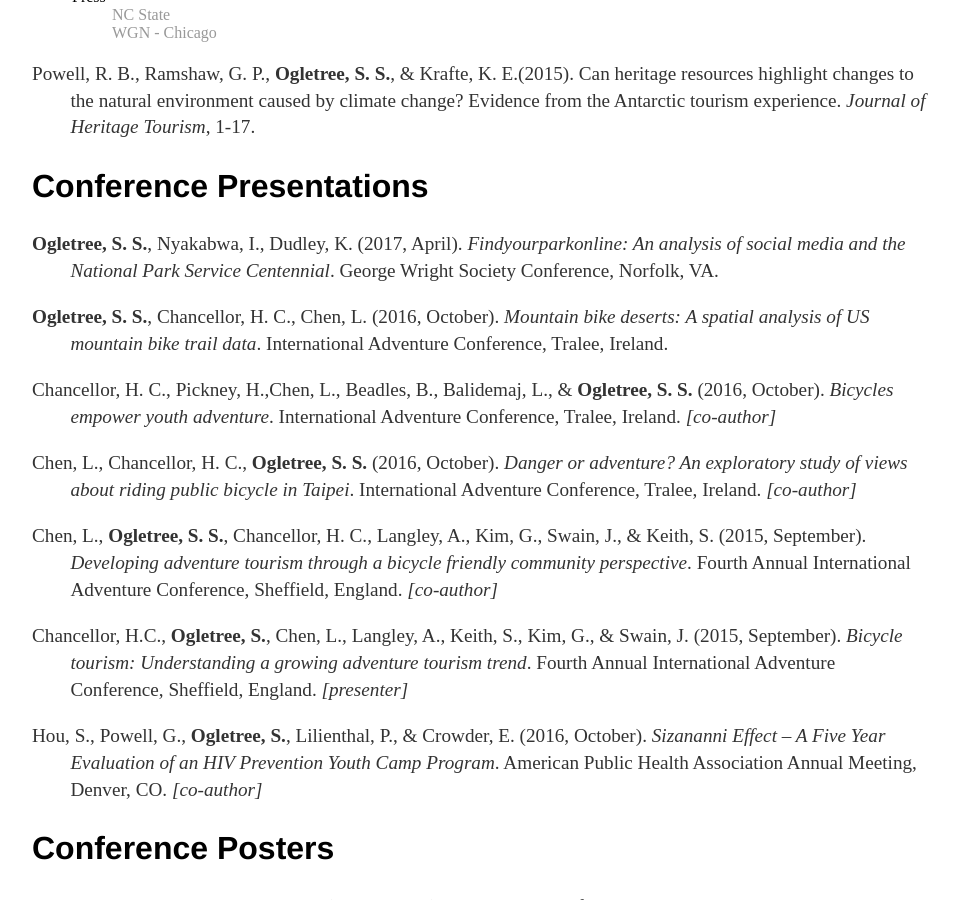
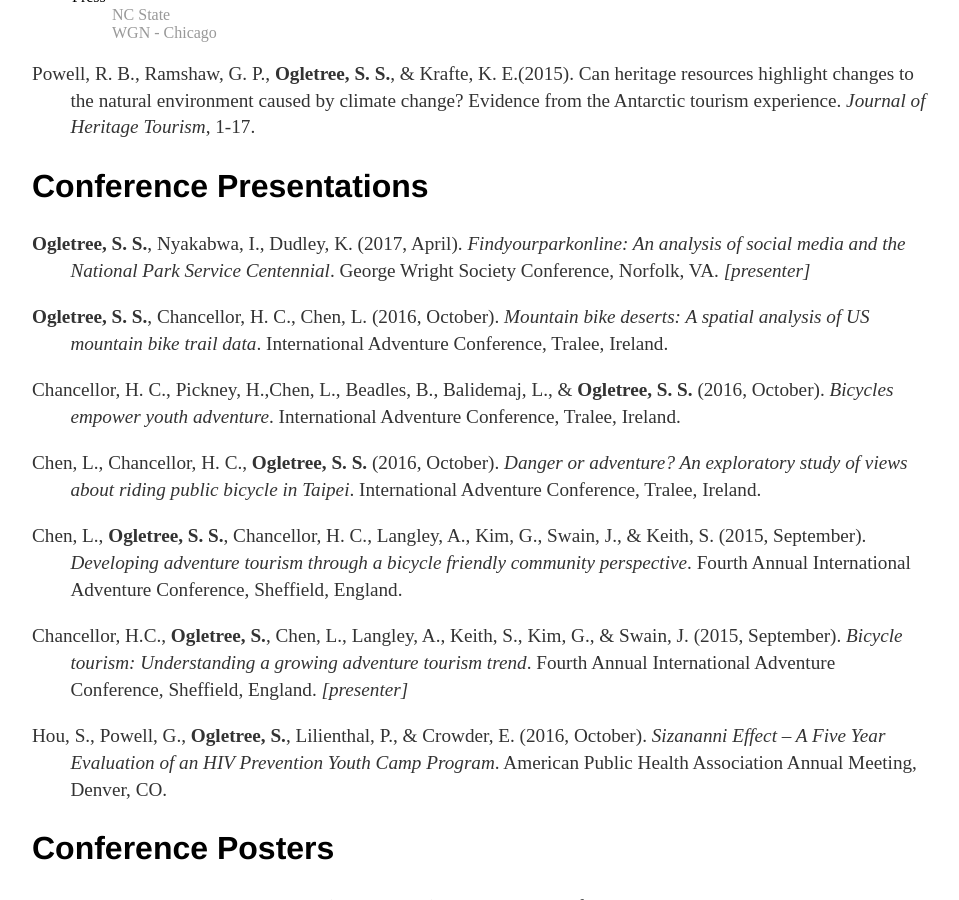
Before and after one commit to scottogletree/ogletrees.github.io, a Jekyll site: the page built from cv/index.html, in a window 1280 px wide and 900 px high, scrolled down 467 px. Shown: the whole window, without its empty margins (160-1119 px from the left). Built offline with Jekyll 4.4.1, drawn with Linux system fonts in a browser that asks for light colours.

Commit message:
Update index.html

```diff
--- a/cv/index.html
+++ b/cv/index.html
@@ -32,13 +32,13 @@ title: CV of S Ogletree
 
 		<h2>Conference Presentations</h2>
 		<p><b>Ogletree, S. S.</b>, Nyakabwa, I., Dudley, K. (2017, April). <em>Findyourparkonline: An analysis of social media
-and the National Park Service Centennial</em>. George Wright Society Conference, Norfolk, VA.</p>
+and the National Park Service Centennial</em>. George Wright Society Conference, Norfolk, VA. <em>[presenter]</em></p>
 		<p><b>Ogletree, S. S.</b>, Chancellor, H. C., Chen, L. (2016, October). <em>Mountain bike deserts: A spatial analysis of US mountain bike trail data</em>. International Adventure Conference, Tralee, Ireland.</p>
-		<p>Chancellor, H. C., Pickney, H.,Chen, L., Beadles, B., Balidemaj, L., & <b>Ogletree, S. S.</b> (2016, October). <em>Bicycles empower youth adventure</em>. International Adventure Conference, Tralee, Ireland. <em>[co-author]</em></p>
-		<p>Chen, L., Chancellor, H. C., <b>Ogletree, S. S.</b> (2016, October). <em>Danger or adventure? An exploratory study of views about riding public bicycle in Taipei</em>. International Adventure Conference, Tralee, Ireland. <em>[co-author]</em></p>
-		<p>Chen, L., <b>Ogletree, S. S.</b>, Chancellor, H. C., Langley, A., Kim, G., Swain, J., & Keith, S. (2015, September). <em>Developing adventure tourism through a bicycle friendly community perspective</em>. Fourth Annual International Adventure Conference, Sheffield, England. <em>[co-author]</em></p>
+		<p>Chancellor, H. C., Pickney, H.,Chen, L., Beadles, B., Balidemaj, L., & <b>Ogletree, S. S.</b> (2016, October). <em>Bicycles empower youth adventure</em>. International Adventure Conference, Tralee, Ireland.</p>
+		<p>Chen, L., Chancellor, H. C., <b>Ogletree, S. S.</b> (2016, October). <em>Danger or adventure? An exploratory study of views about riding public bicycle in Taipei</em>. International Adventure Conference, Tralee, Ireland.</p>
+		<p>Chen, L., <b>Ogletree, S. S.</b>, Chancellor, H. C., Langley, A., Kim, G., Swain, J., & Keith, S. (2015, September). <em>Developing adventure tourism through a bicycle friendly community perspective</em>. Fourth Annual International Adventure Conference, Sheffield, England.</p>
 		<p>Chancellor, H.C., <b>Ogletree, S.</b>, Chen, L., Langley, A., Keith, S., Kim, G., & Swain, J. (2015, September). <em>Bicycle tourism: Understanding a growing adventure tourism trend</em>. Fourth Annual International Adventure Conference, Sheffield, England. <em>[presenter]</em></p>
-		<p>Hou, S., Powell, G., <b>Ogletree, S.</b>, Lilienthal, P., & Crowder, E. (2016, October). <em>Sizananni Effect – A Five Year Evaluation of an HIV Prevention Youth Camp Program</em>. American Public Health Association Annual Meeting, Denver, CO. <em>[co-author]</em></p>
+		<p>Hou, S., Powell, G., <b>Ogletree, S.</b>, Lilienthal, P., & Crowder, E. (2016, October). <em>Sizananni Effect – A Five Year Evaluation of an HIV Prevention Youth Camp Program</em>. American Public Health Association Annual Meeting, Denver, CO. </p>
 
 		<h2>Conference Posters</h2>
 		<p><b>Ogletree, S.</b>, Powell, R., & White, D. (2015, March). <em>A GIS Analysis of Proximity to Parks and Crime in Greenville County</em>. George Wright Society Conference, Oakland, CA.</p>
```
